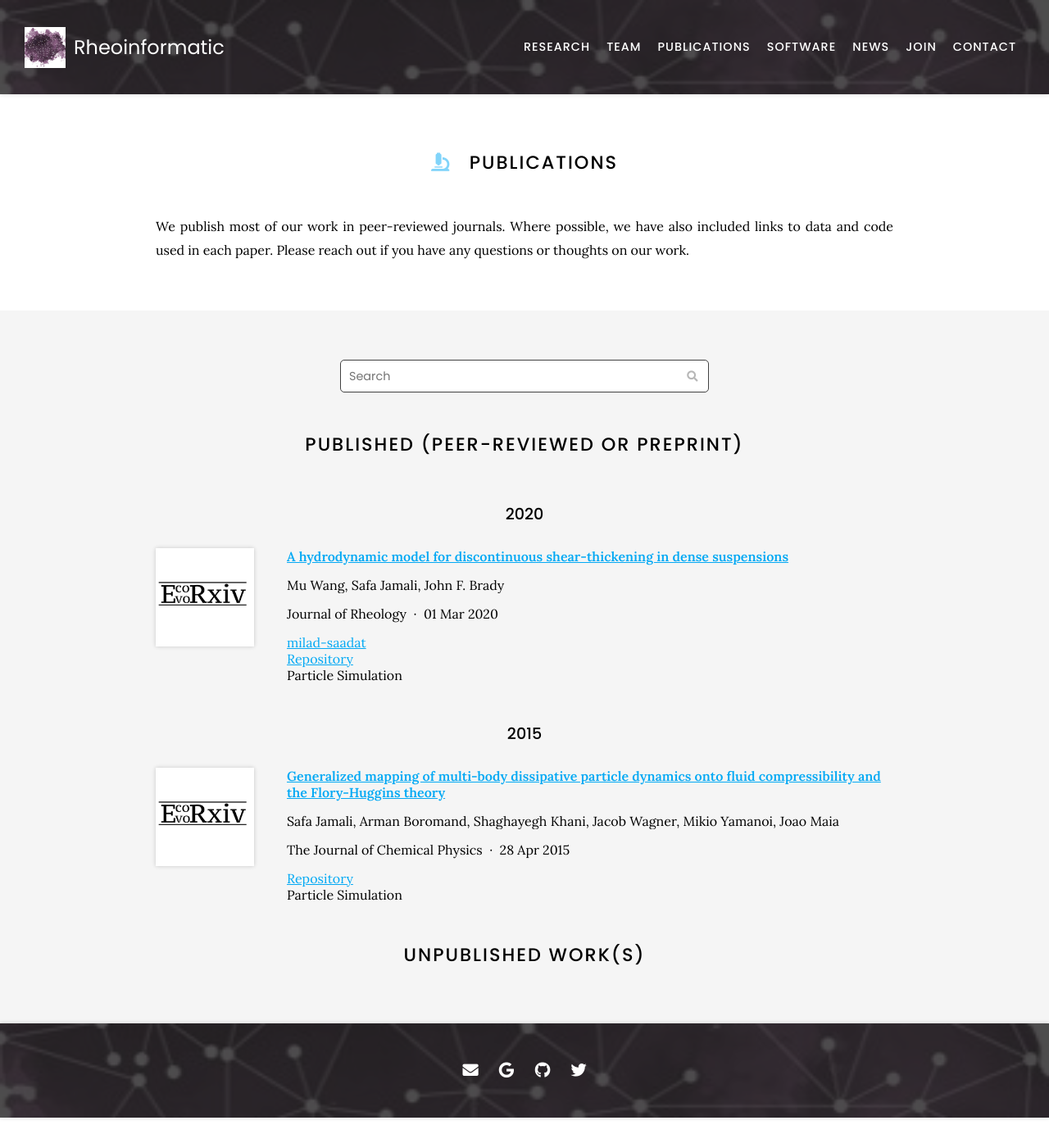
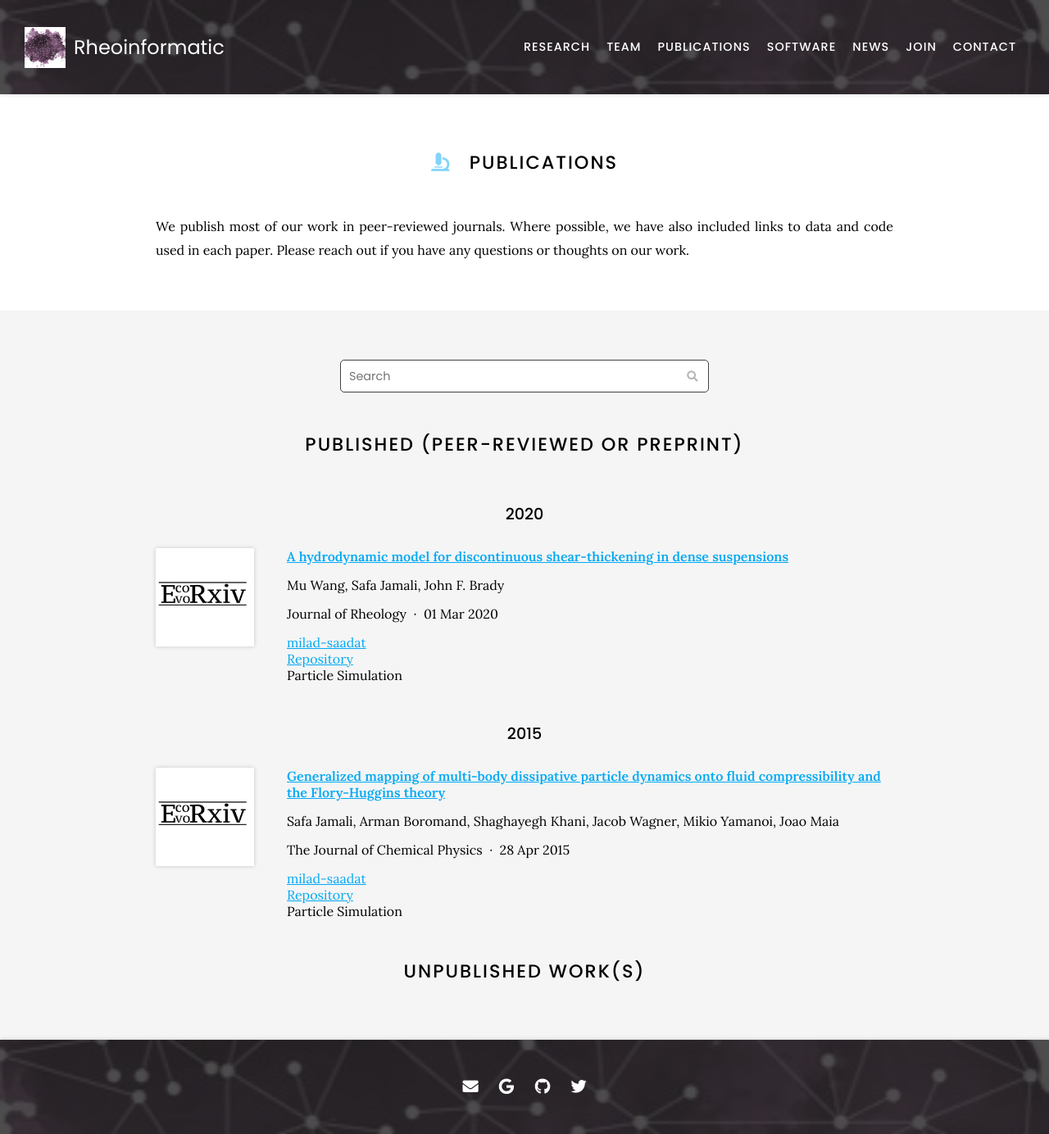
Before and after one commit to procf/procf.github.io, a Jekyll site: the page built from publications/index.md, in a window 1280 px wide. Shown: the whole page at 82% size. Built offline with Jekyll 4.4.1, drawn with Linux system fonts in a browser that asks for light colours; nearby versions of some CDN libraries; comment, search, counter and statistics services are not loaded.

Commit message:
Generate citations

```diff
--- a/_data/citations.yaml
+++ b/_data/citations.yaml
@@ -32,3 +32,5 @@
   image: https://procf.github.io/images/journal_covers/ecoevorxiv.jpg
   tags:
   - Particle Simulation
+  charge: milad-saadat
+  repo: https://github.com/procf/RhINNs
```
